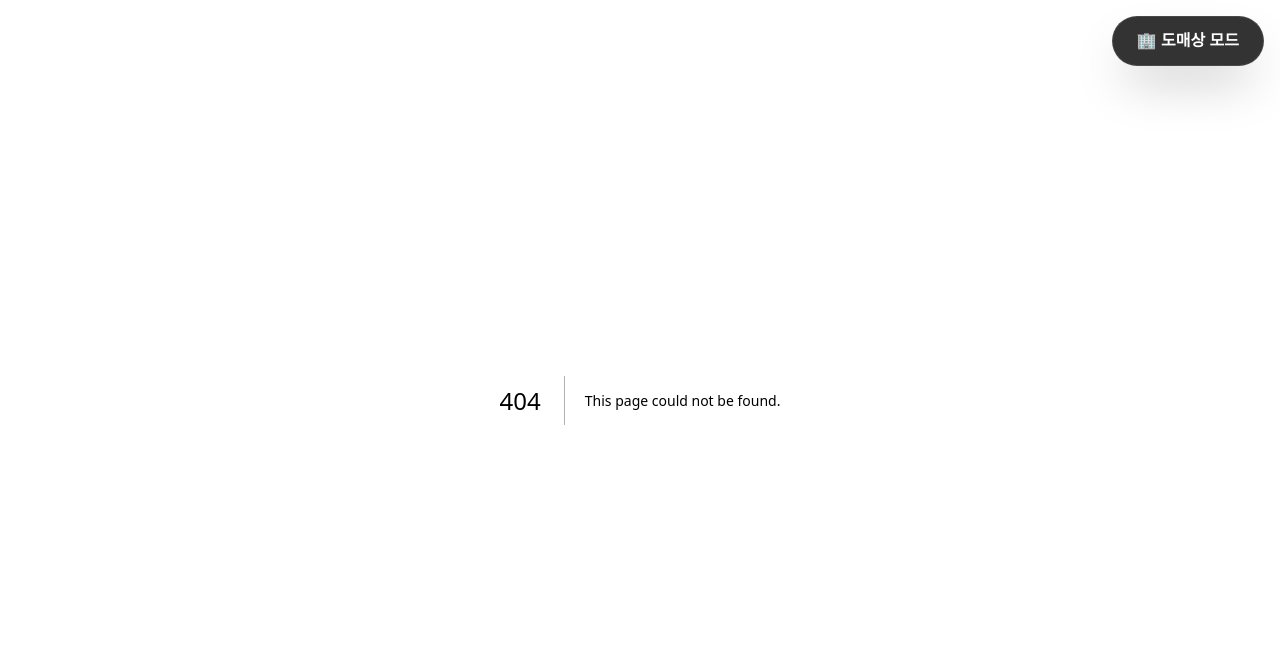
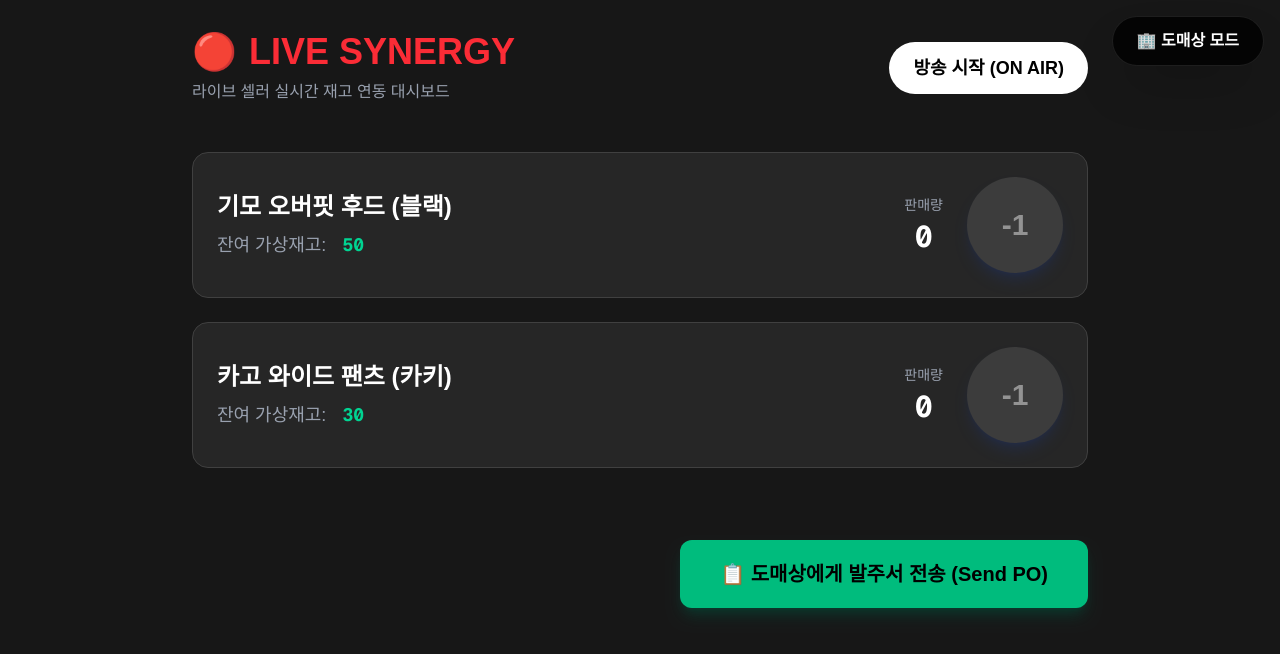
Before and after one commit to teo-baek/autoproducts, a Next.js app in the folder apps/web/: page /retailer/live in a window 1280 px wide. Before the commit this address had no page. Shown: the top 654 px of the page. Built offline with nearby package versions, Linux system fonts and the light colour scheme.

Commit message:
feat: Phase 5 Retailer Vogue Catalog and Live Synergy Dashboard

```diff
--- a/apps/web/src/app/page.tsx
+++ b/apps/web/src/app/page.tsx
@@ -1,65 +1,58 @@
-import Image from "next/image";
+'use client';
+
+import { useRoleStore } from '@/store/useRoleStore';
+import Link from 'next/link';
 
 export default function Home() {
+  const { role } = useRoleStore();
+
   return (
-    <div className="flex flex-col flex-1 items-center justify-center bg-zinc-50 font-sans dark:bg-black">
-      <main className="flex flex-1 w-full max-w-3xl flex-col items-center justify-between py-32 px-16 bg-white dark:bg-black sm:items-start">
-        <Image
-          className="dark:invert"
-          src="/next.svg"
-          alt="Next.js logo"
-          width={100}
-          height={20}
-          priority
-        />
-        <div className="flex flex-col items-center gap-6 text-center sm:items-start sm:text-left">
-          <h1 className="max-w-xs text-3xl font-semibold leading-10 tracking-tight text-black dark:text-zinc-50">
-            To get started, edit the page.tsx file.
-          </h1>
-          <p className="max-w-md text-lg leading-8 text-zinc-600 dark:text-zinc-400">
-            Looking for a starting point or more instructions? Head over to{" "}
-            <a
-              href="https://vercel.com/templates?framework=next.js&utm_source=create-next-app&utm_medium=appdir-template-tw&utm_campaign=create-next-app"
-              className="font-medium text-zinc-950 dark:text-zinc-50"
+    <div className="min-h-screen bg-white flex flex-col items-center justify-center p-8">
+      <h1 className="text-5xl font-black mb-12 tracking-tighter">AUTOPRODUCTS</h1>
+
+      <div className="w-full max-w-4xl grid grid-cols-1 md:grid-cols-2 gap-8">
+
+        {/* 도매상 모드 뷰 */}
+        {role === 'wholesaler' && (
+          <div className="col-span-1 md:col-span-2 bg-gray-50 p-10 rounded-3xl border border-gray-200">
+            <h2 className="text-2xl font-bold mb-4">🏢 도매상 워크플로우</h2>
+            <p className="text-gray-600 mb-8">대량의 상품을 빠르게 등록하고 관리합니다.</p>
+            <Link
+              href="/wholesaler/upload"
+              className="inline-block bg-black text-white px-8 py-4 rounded-full font-bold hover:bg-gray-800 transition-colors"
             >
-              Templates
-            </a>{" "}
-            or the{" "}
-            <a
-              href="https://nextjs.org/learn?utm_source=create-next-app&utm_medium=appdir-template-tw&utm_campaign=create-next-app"
-              className="font-medium text-zinc-950 dark:text-zinc-50"
-            >
-              Learning
-            </a>{" "}
-            center.
-          </p>
-        </div>
-        <div className="flex flex-col gap-4 text-base font-medium sm:flex-row">
-          <a
-            className="flex h-12 w-full items-center justify-center gap-2 rounded-full bg-foreground px-5 text-background transition-colors hover:bg-[#383838] dark:hover:bg-[#ccc] md:w-[158px]"
-            href="https://vercel.com/new?utm_source=create-next-app&utm_medium=appdir-template-tw&utm_campaign=create-next-app"
-            target="_blank"
-            rel="noopener noreferrer"
-          >
-            <Image
-              className="dark:invert"
-              src="/vercel.svg"
-              alt="Vercel logomark"
-              width={16}
-              height={16}
-            />
-            Deploy Now
-          </a>
-          <a
-            className="flex h-12 w-full items-center justify-center rounded-full border border-solid border-black/[.08] px-5 transition-colors hover:border-transparent hover:bg-black/[.04] dark:border-white/[.145] dark:hover:bg-[#1a1a1a] md:w-[158px]"
-            href="https://nextjs.org/docs?utm_source=create-next-app&utm_medium=appdir-template-tw&utm_campaign=create-next-app"
-            target="_blank"
-            rel="noopener noreferrer"
-          >
-            Documentation
-          </a>
-        </div>
-      </main>
+              엑셀 기반 대량 상품 등록 가기 ➔
+            </Link>
+          </div>
+        )}
+
+        {/* 소매상 모드 뷰 */}
+        {role === 'retailer' && (
+          <>
+            <div className="bg-gray-50 p-10 rounded-3xl border border-gray-200 hover:shadow-lg transition-shadow group">
+              <h2 className="text-2xl font-bold mb-4">📖 글로벌 카탈로그</h2>
+              <p className="text-gray-600 mb-8">VOGUE 스타일의 하이엔드 룩북에서 상품을 탐색하세요.</p>
+              <Link
+                href="/retailer/catalog"
+                className="inline-block bg-black text-white px-8 py-4 rounded-full font-bold group-hover:bg-gray-800 transition-colors"
+              >
+                카탈로그 탐색하기 ➔
+              </Link>
+            </div>
+
+            <div className="bg-gray-50 p-10 rounded-3xl border border-gray-200 hover:shadow-lg transition-shadow group">
+              <h2 className="text-2xl font-bold mb-4">🔴 라이브 방송 대시보드</h2>
+              <p className="text-gray-600 mb-8">방송 중 실시간 재고 차감 및 발주서를 관리합니다.</p>
+              <Link
+                href="/retailer/live"
+                className="inline-block bg-black text-white px-8 py-4 rounded-full font-bold group-hover:bg-gray-800 transition-colors"
+              >
+                라이브 패널 열기 ➔
+              </Link>
+            </div>
+          </>
+        )}
+      </div>
     </div>
   );
 }
--- /dev/null
+++ b/apps/web/src/app/retailer/catalog/page.tsx
@@ -0,0 +1,80 @@
+'use client';
+
+import { useState } from 'react';
+
+const MOCK_CATALOG = [
+  { id: 1, name: '기모 오버핏 후드', price: 35000, img: 'https://images.unsplash.com/photo-1556821840-3a63f95609a7?auto=format&fit=crop&w=800&q=80' },
+  { id: 2, name: '카고 와이드 팬츠', price: 42000, img: 'https://images.unsplash.com/photo-1541099649105-f69ad21f3246?auto=format&fit=crop&w=800&q=80' },
+  { id: 3, name: '레더 크롭 자켓', price: 89000, img: 'https://images.unsplash.com/photo-1551028719-00167b16eac5?auto=format&fit=crop&w=800&q=80' },
+  { id: 4, name: '플리츠 롱 스커트', price: 38000, img: 'https://images.unsplash.com/photo-1583496661160-fb5886a0aaaa?auto=format&fit=crop&w=800&q=80' },
+  { id: 5, name: '니트 가디건', price: 54000, img: 'https://images.unsplash.com/photo-1620799140408-edc6dcb6d633?auto=format&fit=crop&w=800&q=80' },
+  { id: 6, name: '베이직 셔츠', price: 29000, img: 'https://images.unsplash.com/photo-1596755094514-f87e32f85e2c?auto=format&fit=crop&w=800&q=80' },
+];
+
+export default function CatalogPage() {
+  const [searchQuery, setSearchQuery] = useState('');
+  const [semanticTag, setSemanticTag] = useState<string | null>(null);
+
+  const handleSearch = (e: React.FormEvent) => {
+    e.preventDefault();
+    if (searchQuery.includes('따뜻') || searchQuery.includes('넉넉')) {
+      setSemanticTag('AI 번역: #기모 #오버핏');
+    } else {
+      setSemanticTag('AI 번역: #' + searchQuery);
+    }
+  };
+
+  return (
+    <div className="min-h-screen bg-black text-white selection:bg-white selection:text-black">
+      {/* Header & Search */}
+      <header className="px-8 py-12 md:py-20 max-w-7xl mx-auto">
+        <h1 className="text-5xl md:text-7xl font-serif tracking-tighter mb-8 font-light">
+          DISCOVER<br/><span className="italic text-gray-400">THE COLLECTION</span>
+        </h1>
+
+        <form onSubmit={handleSearch} className="relative max-w-2xl">
+          <input
+            type="text"
+            placeholder="예: 따뜻하고 넉넉한 옷 찾아줘..."
+            className="w-full bg-transparent border-b-2 border-gray-600 py-4 text-xl md:text-2xl text-white placeholder-gray-600 focus:outline-none focus:border-white transition-colors"
+            value={searchQuery}
+            onChange={(e) => setSearchQuery(e.target.value)}
+          />
+          {semanticTag && (
+            <div className="absolute -bottom-8 left-0 text-sm font-bold text-emerald-400 tracking-wider">
+              {semanticTag}
+            </div>
+          )}
+        </form>
+      </header>
+
+      {/* Grid Catalog (Progressive Disclosure) */}
+      <main className="px-4 pb-24 max-w-[1600px] mx-auto">
+        <div className="grid grid-cols-1 md:grid-cols-2 lg:grid-cols-3 gap-4">
+          {MOCK_CATALOG.map((item) => (
+            <div key={item.id} className="group relative aspect-[3/4] overflow-hidden bg-zinc-900 cursor-pointer">
+              <img
+                src={item.img}
+                alt={item.name}
+                className="w-full h-full object-cover transition-transform duration-700 ease-out group-hover:scale-105 opacity-80 group-hover:opacity-100"
+              />
+
+              {/* Hover Overlay (Progressive Disclosure) */}
+              <div className="absolute inset-0 bg-gradient-to-t from-black/80 via-transparent to-transparent opacity-0 group-hover:opacity-100 transition-opacity duration-500 flex flex-col justify-end p-8">
+                <h3 className="text-2xl font-bold mb-2 translate-y-4 group-hover:translate-y-0 transition-transform duration-500">{item.name}</h3>
+                <p className="text-xl text-gray-300 translate-y-4 group-hover:translate-y-0 transition-transform duration-500 delay-75">
+                  {item.price.toLocaleString()} KRW
+                </p>
+                <div className="mt-6 translate-y-4 group-hover:translate-y-0 transition-transform duration-500 delay-150">
+                  <button className="bg-white text-black px-6 py-3 font-bold text-sm tracking-widest hover:bg-gray-200 transition-colors">
+                    ADD TO CART
+                  </button>
+                </div>
+              </div>
+            </div>
+          ))}
+        </div>
+      </main>
+    </div>
+  );
+}
--- /dev/null
+++ b/apps/web/src/app/retailer/live/page.tsx
@@ -0,0 +1,102 @@
+'use client';
+
+import { useState } from 'react';
+
+// 가상의 락(Lock) 걸린 방송용 재고 데이터
+const initialStock = [
+  { id: 1, name: '기모 오버핏 후드 (블랙)', allocated: 50, sold: 0 },
+  { id: 2, name: '카고 와이드 팬츠 (카키)', allocated: 30, sold: 0 },
+];
+
+export default function LiveDashboardPage() {
+  const [stock, setStock] = useState(initialStock);
+  const [isLive, setIsLive] = useState(false);
+
+  const handleSell = (id: number) => {
+    if (!isLive) return alert('라이브 방송을 먼저 시작해주세요!');
+
+    setStock(stock.map(item => {
+      if (item.id === id && item.allocated > 0) {
+        return { ...item, allocated: item.allocated - 1, sold: item.sold + 1 };
+      }
+      return item;
+    }));
+  };
+
+  const handleSendPO = () => {
+    const totalSold = stock.reduce((sum, item) => sum + item.sold, 0);
+    if (totalSold === 0) {
+      alert('판매된 상품이 없습니다.');
+      return;
+    }
+
+    alert(`총 ${totalSold}건의 발주서(PO)가 도매상에게 전송되었습니다!`);
+
+    // 리셋
+    setStock(stock.map(item => ({ ...item, sold: 0 })));
+    setIsLive(false);
+  };
+
+  return (
+    <div className="min-h-screen bg-neutral-900 text-white p-8">
+      <header className="max-w-4xl mx-auto flex justify-between items-center mb-12">
+        <div>
+          <h1 className="text-4xl font-bold text-red-500 flex items-center gap-3">
+            <span className={isLive ? "animate-pulse" : ""}>🔴</span>
+            LIVE SYNERGY
+          </h1>
+          <p className="text-gray-400 mt-2">라이브 셀러 실시간 재고 연동 대시보드</p>
+        </div>
+
+        <button
+          onClick={() => setIsLive(!isLive)}
+          className={`px-6 py-3 rounded-full font-bold text-lg transition-colors ${
+            isLive ? 'bg-red-600 text-white animate-pulse' : 'bg-white text-black hover:bg-gray-200'
+          }`}
+        >
+          {isLive ? '방송 종료' : '방송 시작 (ON AIR)'}
+        </button>
+      </header>
+
+      <main className="max-w-4xl mx-auto space-y-6">
+        {stock.map((item) => (
+          <div key={item.id} className="bg-neutral-800 rounded-2xl p-6 flex flex-col md:flex-row items-center justify-between border border-neutral-700">
+            <div className="flex-1 mb-4 md:mb-0">
+              <h2 className="text-2xl font-bold mb-2">{item.name}</h2>
+              <div className="flex gap-4 text-lg">
+                <span className="text-gray-400">잔여 가상재고:</span>
+                <span className={`font-mono font-bold ${item.allocated < 10 ? 'text-red-500' : 'text-emerald-400'}`}>
+                  {item.allocated}
+                </span>
+              </div>
+            </div>
+
+            <div className="flex items-center gap-6">
+              <div className="text-center">
+                <div className="text-sm text-gray-400 mb-1">판매량</div>
+                <div className="text-3xl font-mono font-bold text-white">{item.sold}</div>
+              </div>
+
+              <button
+                onClick={() => handleSell(item.id)}
+                disabled={item.allocated === 0 || !isLive}
+                className="w-24 h-24 rounded-full bg-blue-600 hover:bg-blue-500 active:scale-95 transition-all disabled:bg-neutral-600 disabled:opacity-50 flex items-center justify-center text-3xl font-bold shadow-lg shadow-blue-900/50"
+              >
+                -1
+              </button>
+            </div>
+          </div>
+        ))}
+
+        <div className="pt-12 flex justify-end">
+          <button
+            onClick={handleSendPO}
+            className="bg-emerald-500 hover:bg-emerald-400 text-black px-10 py-5 rounded-xl font-bold text-xl transition-transform hover:-translate-y-1 active:translate-y-0 shadow-lg shadow-emerald-900/50"
+          >
+            📋 도매상에게 발주서 전송 (Send PO)
+          </button>
+        </div>
+      </main>
+    </div>
+  );
+}
```
